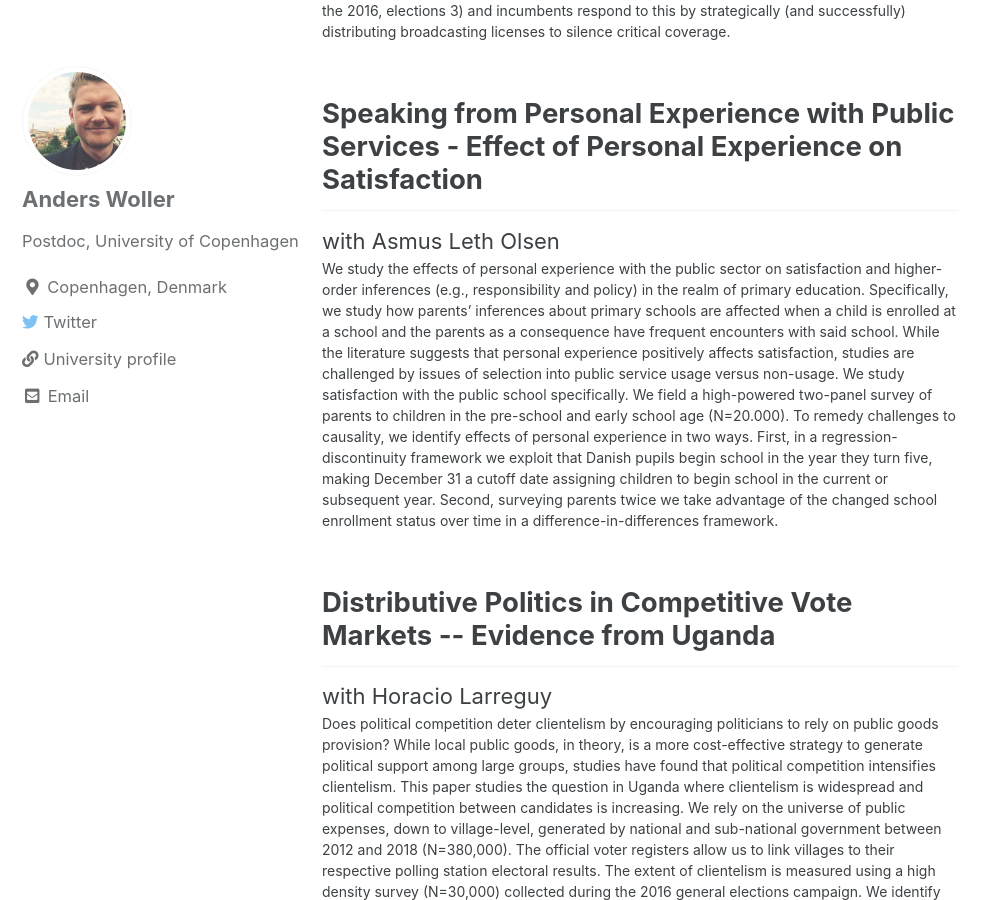
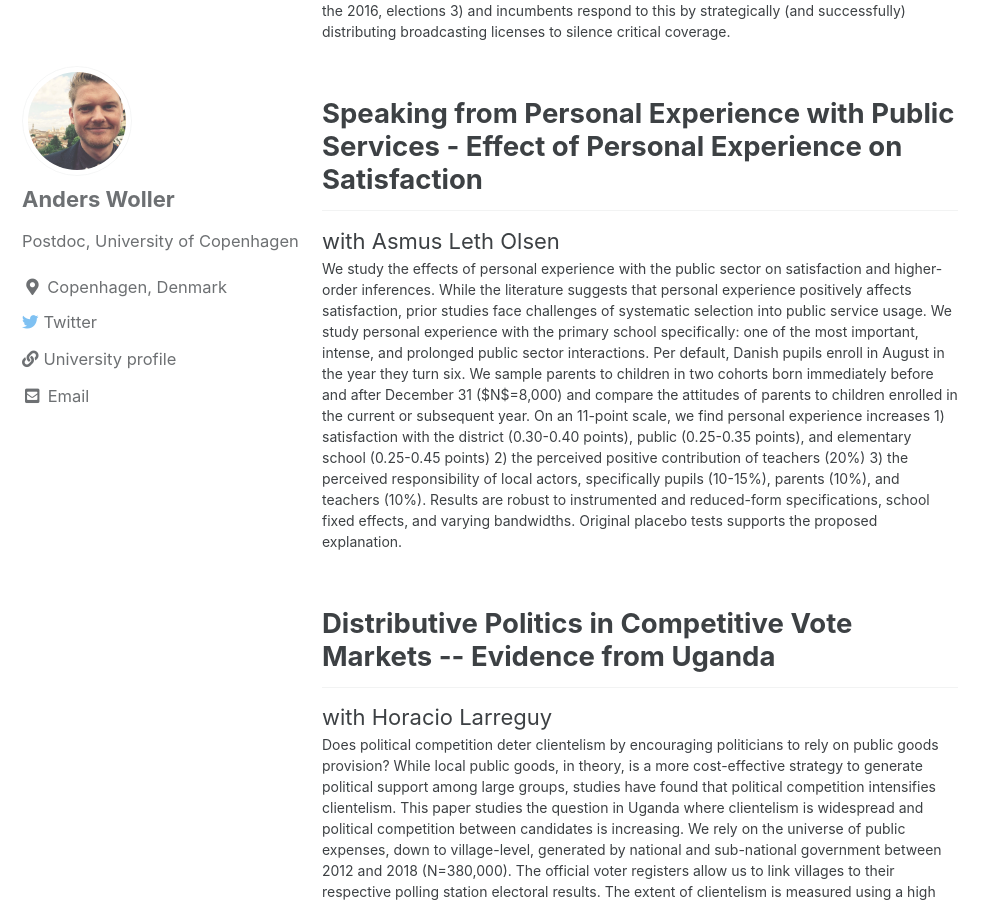
Before and after one commit to AndersWoller/AndersWoller.github.io, a Jekyll site: the page built from _pages/research.md, in a window 1280 px wide and 900 px high, scrolled down 2076 px. Shown: the whole window, without its empty margins (0-999 px from the left). Built offline with Jekyll 4.4.1, drawn with Linux system fonts in a browser that asks for light colours; cached includes are drawn as plain includes.

Commit message:
Update research.md

```diff
--- a/_pages/research.md
+++ b/_pages/research.md
@@ -31,7 +31,7 @@ permalink: /Research/
 <h2> Speaking from Personal Experience with Public Services - Effect of Personal Experience on Satisfaction  </h2>
 with Asmus Leth Olsen
 
-<p style="font-size:14px"> We study the effects of personal experience with the public sector on satisfaction and higher-order inferences (e.g., responsibility and policy) in the realm of primary education. Specifically, we study how parents’ inferences about primary schools are affected when a child is enrolled at a school and the parents as a consequence have frequent encounters with said school. While the literature suggests that personal experience positively affects satisfaction, studies are challenged by issues of selection into public service usage versus non-usage. We study satisfaction with the public school specifically. We field a high-powered two-panel survey of parents to children in the pre-school and early school age (N=20.000). To remedy challenges to causality, we identify effects of personal experience in two ways. First, in a regression-discontinuity framework we exploit that Danish pupils begin school in the year they turn five, making December 31 a cutoff date assigning children to begin school in the current or subsequent year. Second, surveying parents twice we take advantage of the changed school enrollment status over time in a difference-in-differences framework. </p>
+<p style="font-size:14px"> We study the effects of personal experience with the public sector on satisfaction and higher-order inferences. While the literature suggests that personal experience positively affects satisfaction, prior studies face challenges of systematic selection into public service usage. We study personal experience with the primary school specifically: one of the most important, intense, and prolonged public sector interactions. Per default, Danish pupils enroll in August in the year they turn six. We sample parents to children in two cohorts born immediately before and after December 31 ($N$=8,000) and compare the attitudes of parents to children enrolled in the current or subsequent year. On an 11-point scale, we find personal experience increases 1) satisfaction with the district (0.30-0.40 points), public (0.25-0.35 points), and elementary school (0.25-0.45 points) 2) the perceived positive contribution of teachers (20%) 3) the perceived responsibility of local actors, specifically pupils (10-15%), parents (10%), and teachers (10%). Results are robust to instrumented and reduced-form specifications, school fixed effects, and varying bandwidths. Original placebo tests supports the proposed explanation. </p>
 
 <h2> Distributive Politics in Competitive Vote Markets -- Evidence from Uganda </h2>
 with Horacio Larreguy
```
